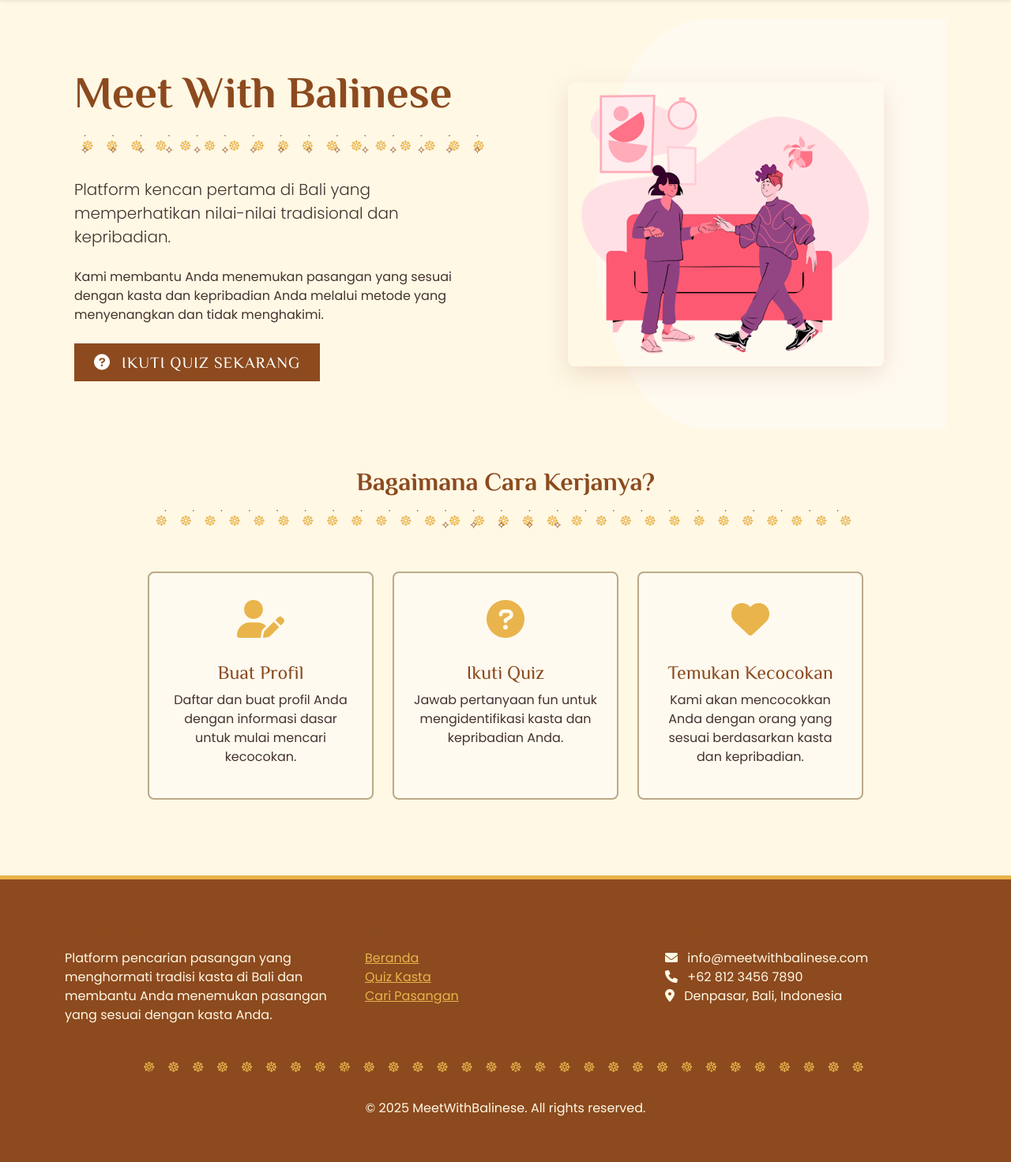
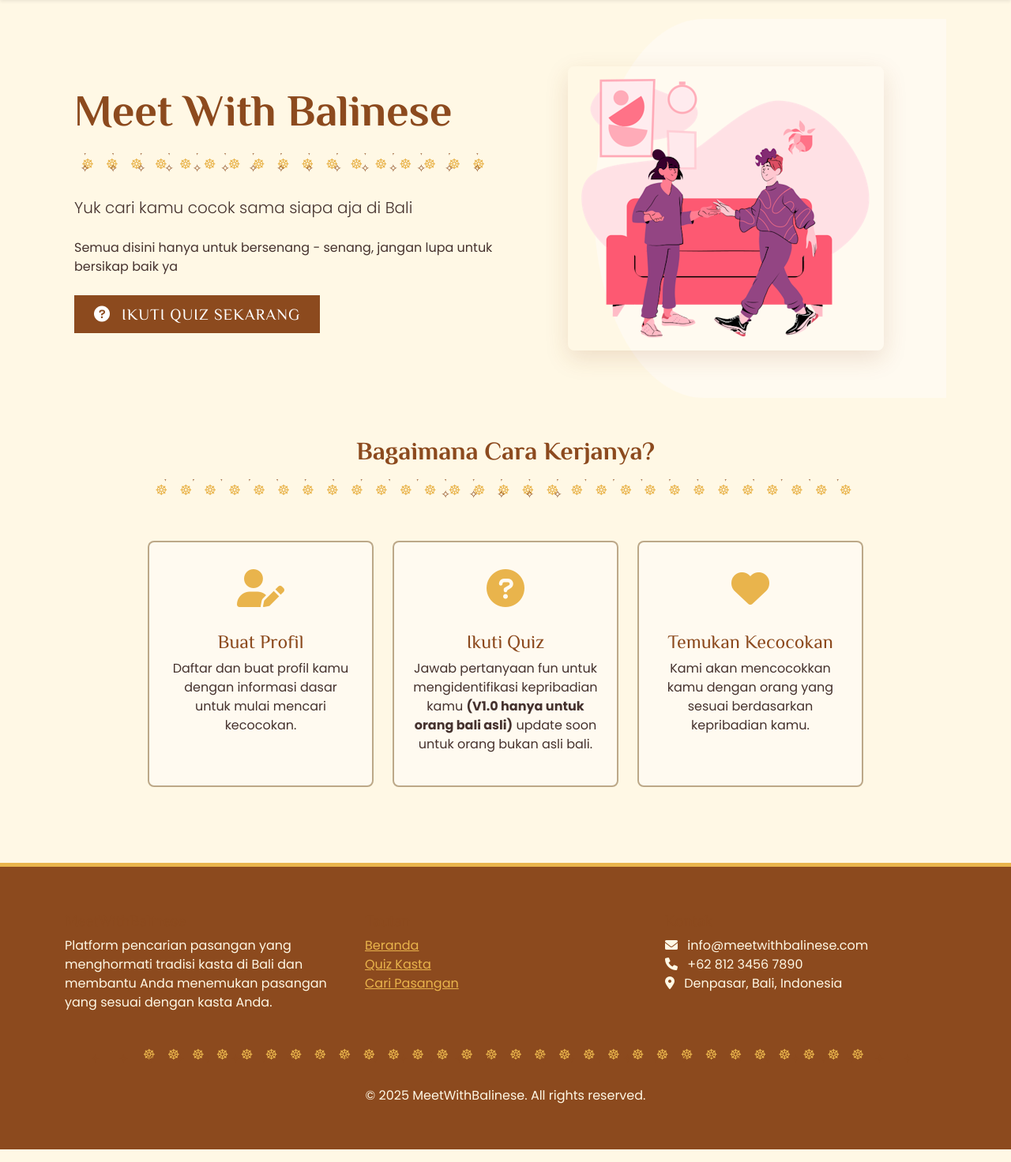
Before and after one commit to leaksopan/dev-MeetWithBalinese, a CodeIgniter app: page /MeetWithBalinese/home in a window 1280 px wide. Shown: the part 74-1546 px from the top of the page at 79% size. Run offline with CodeIgniter, Linux system fonts and the light colour scheme; a user stored in the database is signed in; data that the repository does not hold is empty.

Commit message:
Menambahkan format bold pada teks '(V1.0 hanya untuk orang bali asli)' di halaman home

```diff
--- a/application/views/home/index.php
+++ b/application/views/home/index.php
@@ -6,8 +6,8 @@
             <div class="col-lg-6 mb-4 mb-lg-0">
                 <h1 class="display-4 fw-bold text-primary mb-3">Meet With Balinese</h1>
                 <div class="balinese-divider mb-4"></div>
-                <p class="lead mb-4">Platform kencan pertama di Bali yang memperhatikan nilai-nilai tradisional dan kepribadian.</p>
-                <p class="mb-4">Kami membantu Anda menemukan pasangan yang sesuai dengan kasta dan kepribadian Anda melalui metode yang menyenangkan dan tidak menghakimi.</p>
+                <p class="lead mb-4">Yuk cari kamu cocok sama siapa aja di Bali</p>
+                <p class="mb-4">Semua disini hanya untuk bersenang - senang, jangan lupa untuk bersikap baik ya</p>
 
                 <?php if (!isset($has_taken_quiz) || !$has_taken_quiz): ?>
                     <div class="d-grid gap-2 d-md-flex">
@@ -16,7 +16,7 @@
                         </a>
                     </div>
                     <div class="alert alert-info mt-3">
-                        <i class="fas fa-info-circle me-2"></i> Ikuti quiz untuk mengetahui kasta Anda dan menemukan kecocokan.
+                        <i class="fas fa-info-circle me-2"></i> Ikuti quiz untuk mengetahui sifat kamu dan menemukan kecocokan.
                     </div>
                 <?php else: ?>
                     <div class="d-grid gap-2 d-md-flex">
@@ -54,7 +54,7 @@
                                 <i class="fas fa-user-edit"></i>
                             </div>
                             <h4>Buat Profil</h4>
-                            <p>Daftar dan buat profil Anda dengan informasi dasar untuk mulai mencari kecocokan.</p>
+                            <p>Daftar dan buat profil kamu dengan informasi dasar untuk mulai mencari kecocokan.</p>
                         </div>
                     </div>
                 </div>
@@ -66,7 +66,7 @@
                                 <i class="fas fa-question-circle"></i>
                             </div>
                             <h4>Ikuti Quiz</h4>
-                            <p>Jawab pertanyaan fun untuk mengidentifikasi kasta dan kepribadian Anda.</p>
+                            <p>Jawab pertanyaan fun untuk mengidentifikasi kepribadian kamu <strong>(V1.0 hanya untuk orang bali asli)</strong> update soon untuk orang bukan asli bali.</p>
                         </div>
                     </div>
                 </div>
@@ -78,7 +78,7 @@
                                 <i class="fas fa-heart"></i>
                             </div>
                             <h4>Temukan Kecocokan</h4>
-                            <p>Kami akan mencocokkan Anda dengan orang yang sesuai berdasarkan kasta dan kepribadian.</p>
+                            <p>Kami akan mencocokkan kamu dengan orang yang sesuai berdasarkan  kepribadian kamu.</p>
                         </div>
                     </div>
                 </div>
```
